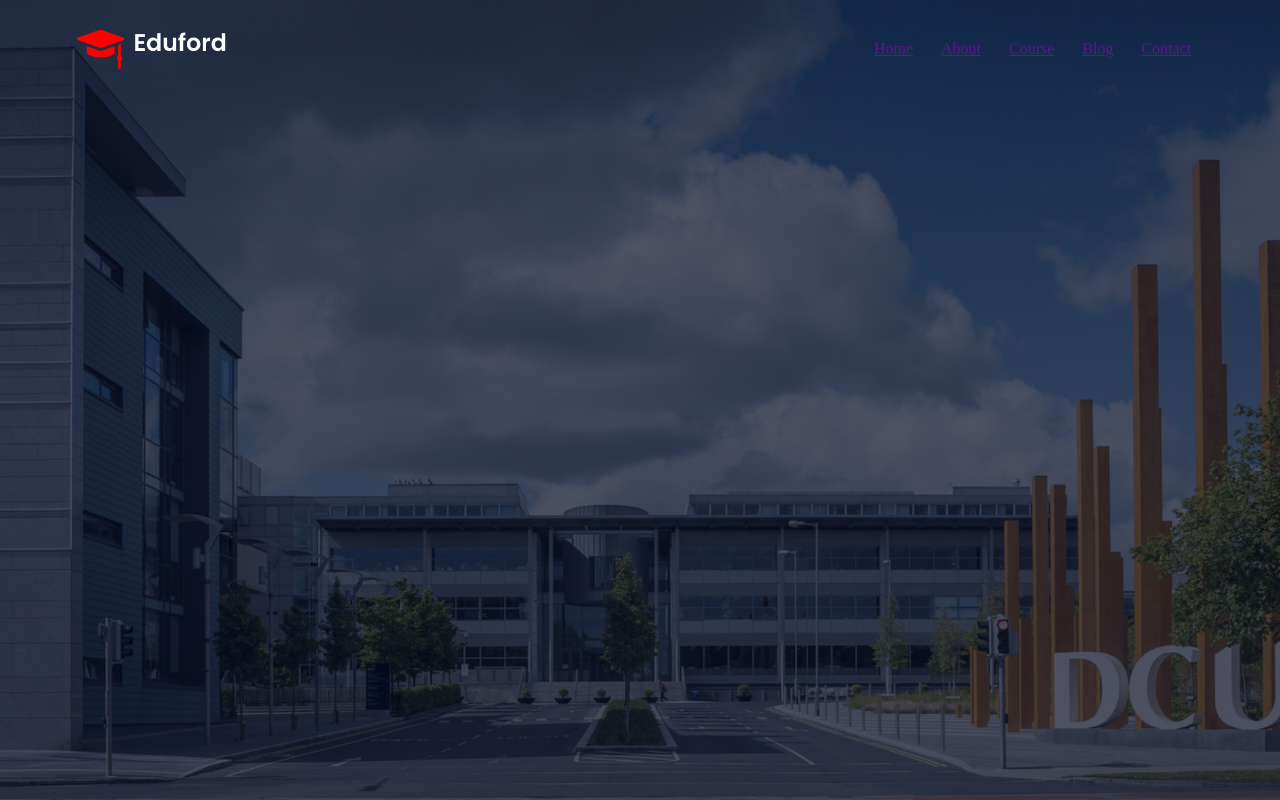
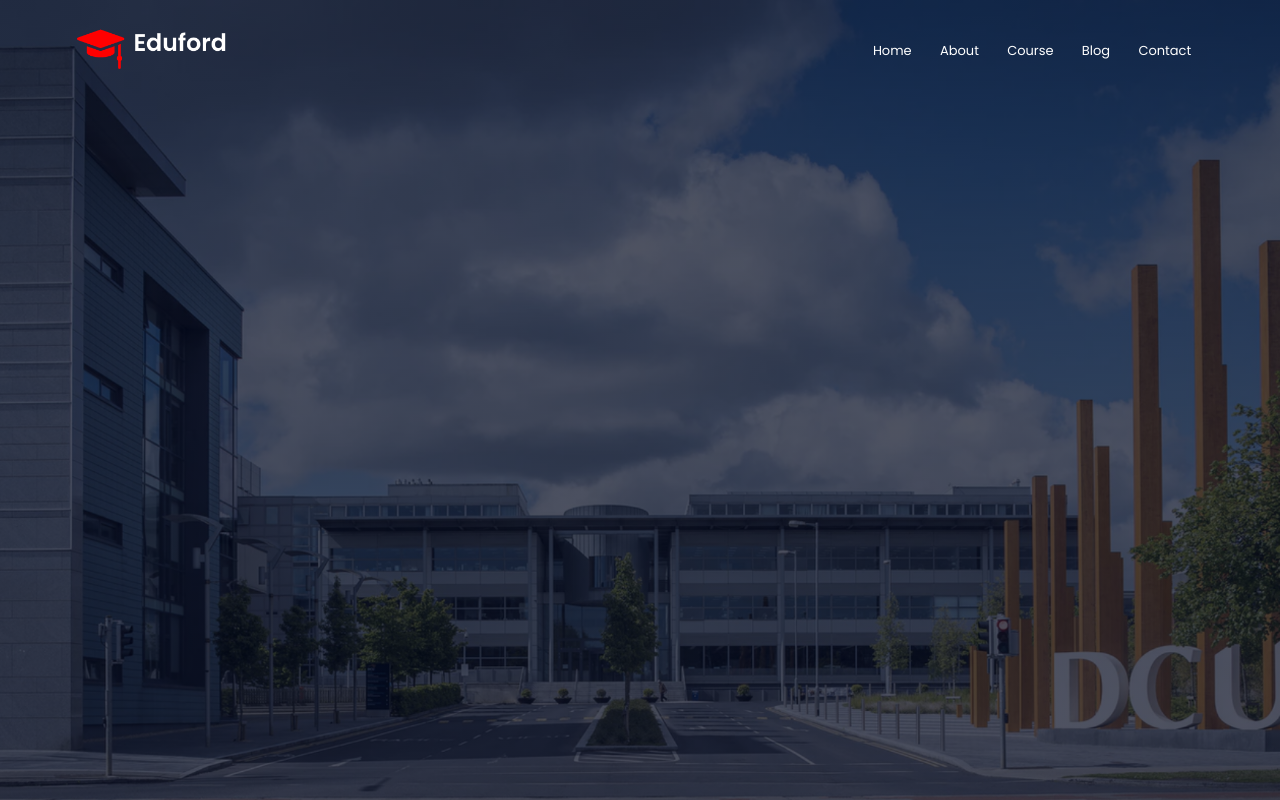
Before and after one commit to srajking/WebLearning, a PHP site: page / in a window 1280 px wide. Run offline with PHP 8.4, Linux system fonts and the light colour scheme.

Commit message:
رفع المشورع الثالث المره 3

```diff
--- a/tech-agency/css/index.css
+++ b/tech-agency/css/index.css
@@ -1,6 +1,9 @@
+@import url('https://fonts.googleapis.com/css2?family=Poppins:ital,wght@0,100;0,200;0,300;0,400;0,500;0,600;0,700;0,800;0,900;1,100;1,200;1,300;1,400;1,500;1,600;1,700;1,800;1,900&display=swap');
+
 * {
     margin: 0;
     padding: 0;
+    font-family: "Poppins", sans-serif;
 }
 
 .header {
@@ -34,3 +37,24 @@ nav img {
     padding: 8px 12px;
     position: relative;
 }
+
+.nav-links ul li a {
+    color: #fff;
+    text-decoration: none;
+    font-size: 13px;
+}
+
+.nav-links ul li::after {
+    content:'';
+    /* حتى يختفي الخط اسفل كل رابط من الناف بار */
+    width: 0%;
+    height: 2px;
+    background: #f44336;
+    display: block;
+    margin: auto;
+    transition: 0.5s;
+}
+
+.nav-links ul li:hover::after {
+    width: 100%;
+}
```
